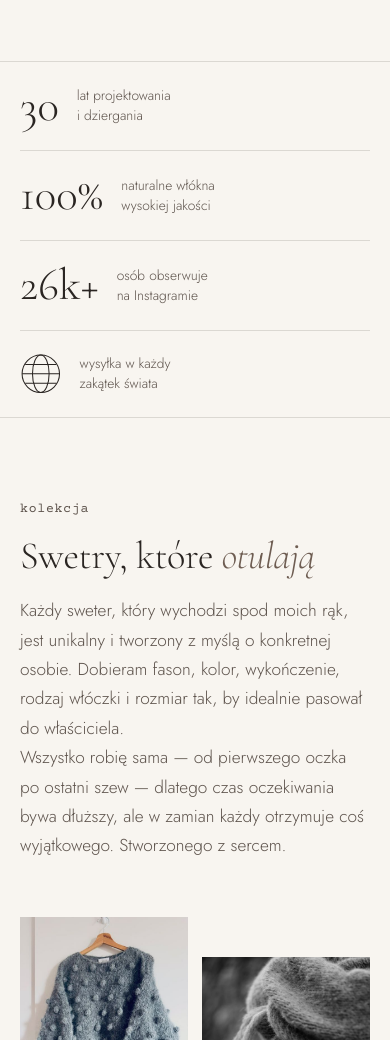
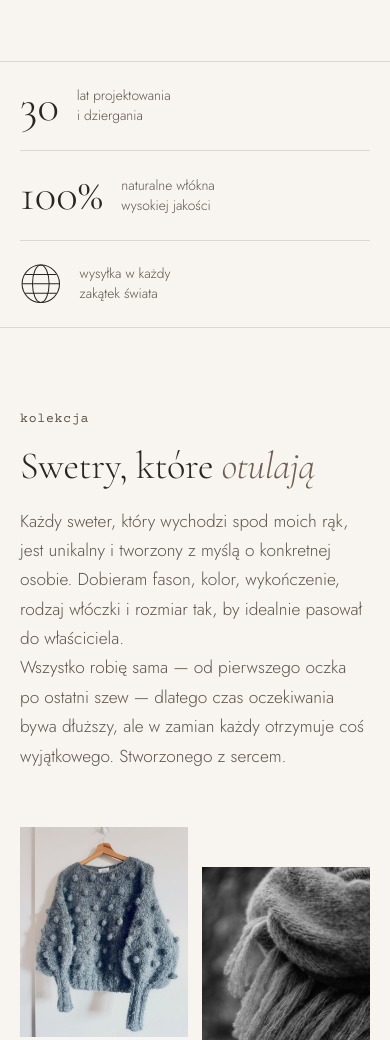
Before and after one commit to amorfis/sweeter, a plain HTML site: page index.html in a window 390 px wide. Shown: the part 968-2008 px from the top of the page. Drawn offline with nearby package versions, Linux system fonts and the light colour scheme.

Commit message:
Remove the Instagram follower count from the facts strip
Drop the "26k+ osób obserwuje na Instagramie" fact and its English
text. Lay the remaining three facts out in three columns, stacking each
number above its text on small tablets so the third fact isn't cut off.

Co-Authored-By: Claude Opus 5.5 <noreply@anthropic.com>

```diff
--- a/index.html
+++ b/index.html
@@ -73,7 +73,6 @@
       <div class="wrap facts__inner">
         <div class="fact reveal"><strong>30</strong><span data-i18n="facts.years">lat projektowania<br>i dziergania</span></div>
         <div class="fact reveal"><strong>100%</strong><span data-i18n="facts.fibres">naturalne włókna<br>wysokiej jakości</span></div>
-        <div class="fact reveal"><strong>26k+</strong><span data-i18n="facts.followers">osób obserwuje<br>na Instagramie</span></div>
         <div class="fact reveal"><svg viewBox="0 0 40 40" aria-hidden="true" fill="none" stroke="currentColor" stroke-width="1"><circle cx="20" cy="20" r="18"/><ellipse cx="20" cy="20" rx="8" ry="18"/><path d="M2 20h36M5 11h30M5 29h30"/></svg><span data-i18n="facts.shipping">wysyłka w każdy<br>zakątek świata</span></div>
       </div>
     </section>
--- a/script.js
+++ b/script.js
@@ -41,7 +41,6 @@ const EN = {
   "hero.cta2": "Order your sweater",
   "facts.years": "years of designing<br>and knitting",
   "facts.fibres": "natural fibres<br>of the highest quality",
-  "facts.followers": "people follow<br>on Instagram",
   "facts.shipping": "shipping to every<br>corner of the world",
   "col.kicker": "collection",
   "col.title": "Sweaters that <em>embrace</em>",
--- a/styles.css
+++ b/styles.css
@@ -194,7 +194,7 @@ h3 { font-size: 1.6rem; font-weight: 400; }
    FACTS
    ============================================================= */
 .facts { border-top: 1px solid var(--line); border-bottom: 1px solid var(--line); }
-.facts__inner { display: grid; grid-template-columns: repeat(4, 1fr); }
+.facts__inner { display: grid; grid-template-columns: repeat(3, 1fr); }
 .fact {
   padding: 34px 24px;
   display: flex;
@@ -469,9 +469,6 @@ h3 { font-size: 1.6rem; font-weight: 400; }
    ============================================================= */
 @media (max-width: 1080px) {
   .nav { gap: 1.4rem; }
-  .facts__inner { grid-template-columns: repeat(2, 1fr); }
-  .fact:nth-child(3) { border-left: 0; padding-left: 0; }
-  .fact:nth-child(n+3) { border-top: 1px solid var(--line); }
   .steps { grid-template-columns: repeat(2, 1fr); }
   .step:nth-child(3) { border-left: 0; padding-left: 0; }
 }
@@ -508,12 +505,17 @@ h3 { font-size: 1.6rem; font-weight: 400; }
   .piece:nth-child(2n), .piece.reveal.is-in:nth-child(2n) { transform: translateY(40px); }
 }
 
+@media (max-width: 740px) {
+  .fact { flex-direction: column; align-items: flex-start; gap: 10px; padding: 28px 18px; }
+  .fact:first-child { padding-left: 0; }
+}
+
 @media (max-width: 560px) {
   body { font-size: 16px; }
   .wrap { padding: 0 20px; }
   .header .brand { --logo-size: 2.1rem; }
   .facts__inner { grid-template-columns: 1fr; }
-  .fact, .fact:nth-child(3) { border-left: 0; padding: 22px 0; }
+  .fact, .fact:nth-child(3) { flex-direction: row; align-items: center; gap: 18px; border-left: 0; padding: 22px 0; }
   .fact + .fact { border-top: 1px solid var(--line); }
   .steps { grid-template-columns: 1fr; }
   .step { border-left: 0; padding-left: 0; border-bottom: 1px solid var(--line); padding-bottom: 20px; }
```
